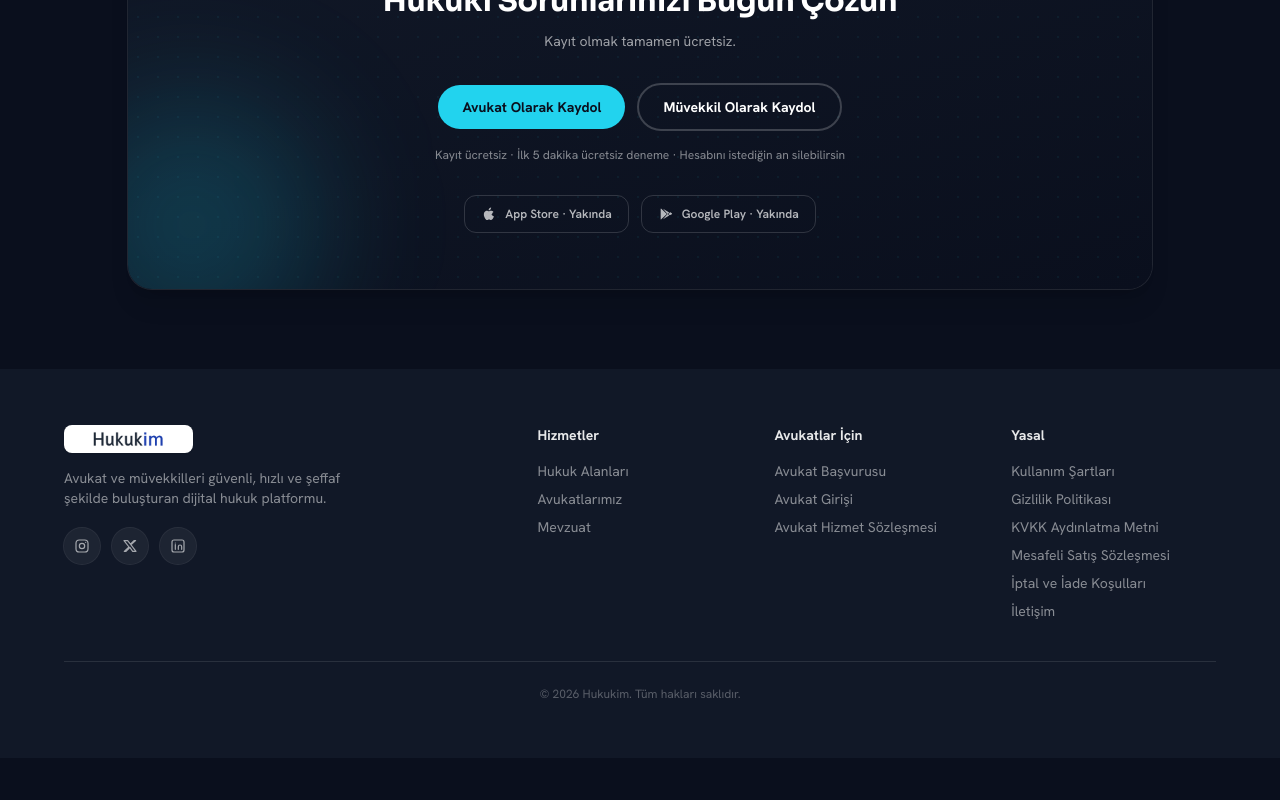
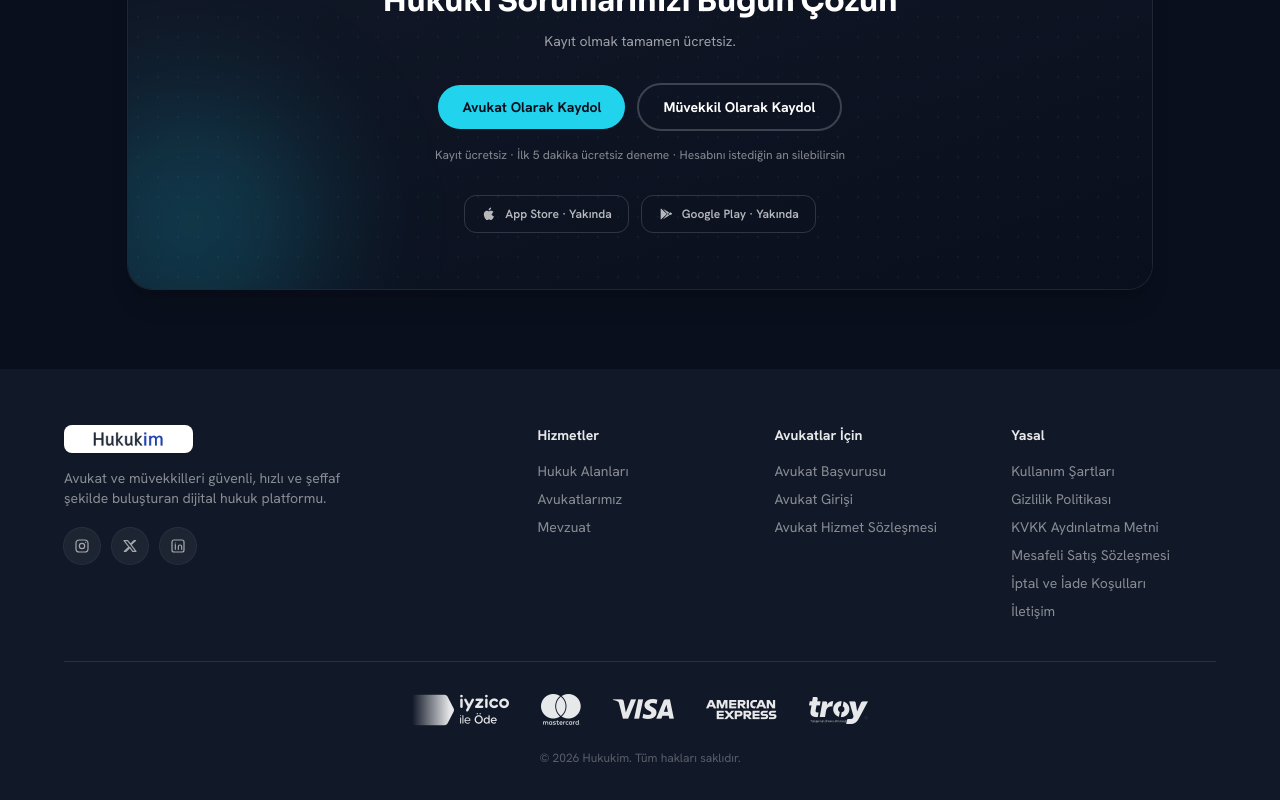
Before and after one commit to kata1356/hukukim, a Next.js app: page / in a window 1280 px wide. Shown: the part 6582-7382 px from the top of the page. Before the commit the page ends 7340 px from the top, so only its background shows below. Built offline with nearby package versions, Linux system fonts and the light colour scheme; no server answers; the database is empty.

Commit message:
Update page.js

```diff
--- a/src/app/page.js
+++ b/src/app/page.js
@@ -840,7 +840,16 @@ export default async function AnaSayfa() {
           </div>
         </div>
 
-        <div className="mx-auto mt-10 max-w-6xl border-t border-white/10 pt-6 text-center text-xs text-white/30">
+        <div className="mx-auto mt-10 flex max-w-6xl justify-center border-t border-white/10 pt-8">
+          {/* eslint-disable-next-line @next/next/no-img-element */}
+          <img
+            src="/iyzico-logo-band-white.png"
+            alt="iyzico ile Öde. Mastercard, Visa, American Express ve Troy ile ödeme kabul edilir."
+            className="h-8 w-auto max-w-full opacity-90"
+          />
+        </div>
+
+        <div className="mx-auto mt-6 max-w-6xl text-center text-xs text-white/30">
           © {new Date().getFullYear()} Hukukim. Tüm hakları saklıdır.
         </div>
       </footer>
```
